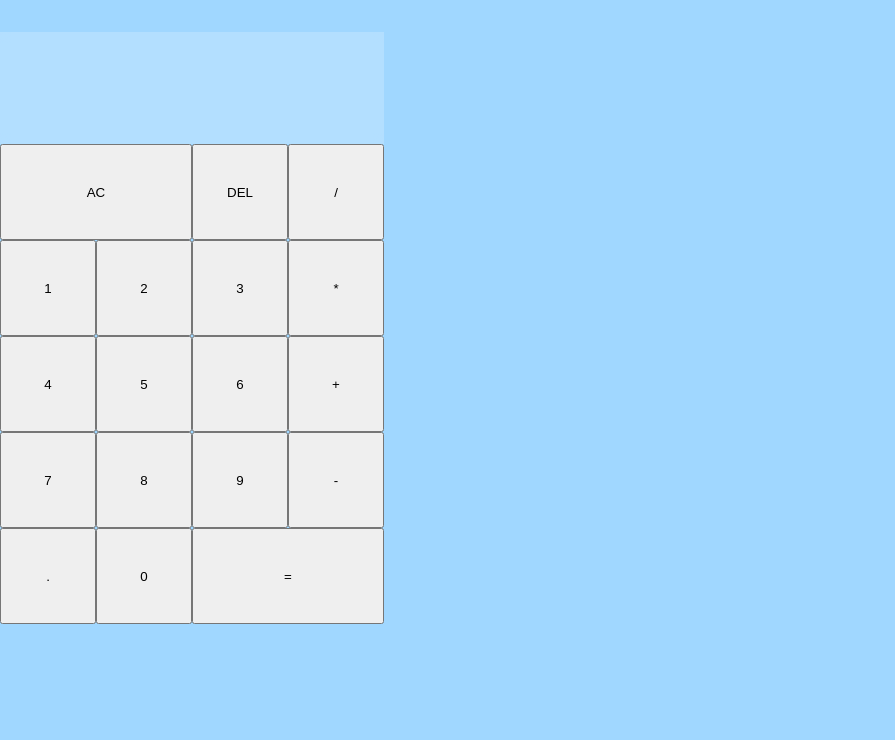
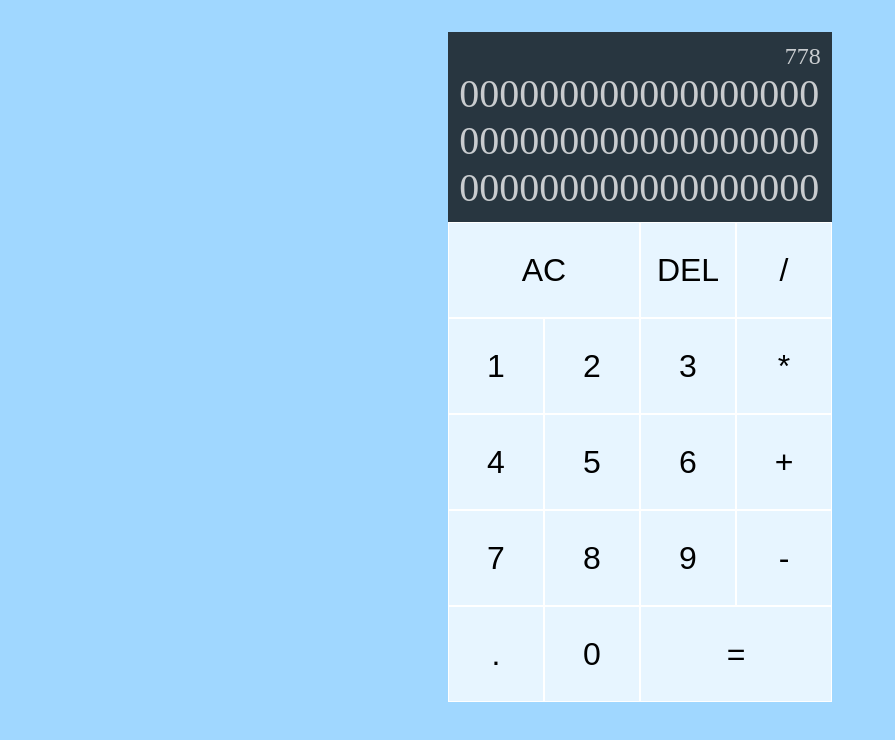
Before and after one commit to Paras-5/Calculator, a React (Create React App) app: page / in a window 1280 px wide. Shown: the top 740 px of the page, without its empty margins (0-895 px from the left). Built offline with nearby package versions, Linux system fonts and the light colour scheme.

Commit message:
css added

```diff
--- a/src/App.js
+++ b/src/App.js
@@ -6,8 +6,8 @@
   return (
     <div className="calculator_grid">
       <div className="output">
-        <div className="previous_operand"></div>
-        <div className="current_operator"></div>
+        <div className="previous_operand">778</div>
+        <div className="current_operator">000000000000000000000000000000000000000000000000000000</div>
       </div>
       <button className="span_two">AC</button>
       <button>DEL</button>
--- a/src/css/style.css
+++ b/src/css/style.css
@@ -10,12 +10,38 @@
     display: grid;
     grid-template-columns: 6rem 6rem 6rem 6rem;
     grid-template-rows: minmax(7rem,auto) 6rem 6rem 6rem 6rem 6rem;
+    justify-content: center;
+
+}
+.calculator_grid  button{
+    cursor: pointer;
+    font-size: 2rem;
+    border: 1px solid white;
+    outline: none;
+    background-color: rgba(255, 255, 255,0.75);
+}
+.calculator_grid button:hover,.calculator_grid button:focus{
+    background-color: rgba(255, 255, 255,0.9);
 }
 .span_two{
     grid-column: span 2;
 }
 .output{
     grid-column: 1/-1;
-    background-color: rgba(255, 255, 255, 0.2);
-    backdrop-filter: blur(5px);
+    background-color: rgba(0, 0, 0,0.75);
+    display: flex;
+    flex-direction: column;
+    align-items: flex-end;
+    justify-content: space-around;
+    padding: 0.7rem;
+    word-wrap: break-word;
+    word-break: break-all;
 }
+.output .previous_operand{
+    color: rgba(255, 255, 255,0.75);
+    font-size: 1.5rem;
+}
+.output .current_operator{
+    color: rgba(255, 255, 255,0.75);
+    font-size: 2.5rem;
+}
```
